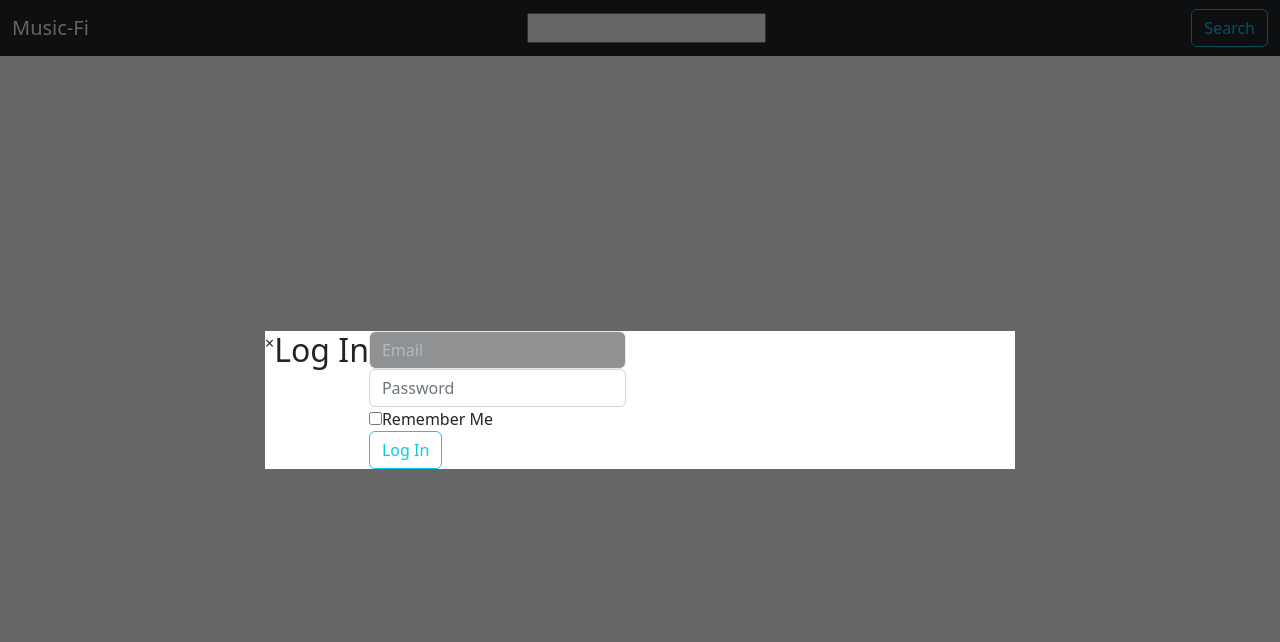
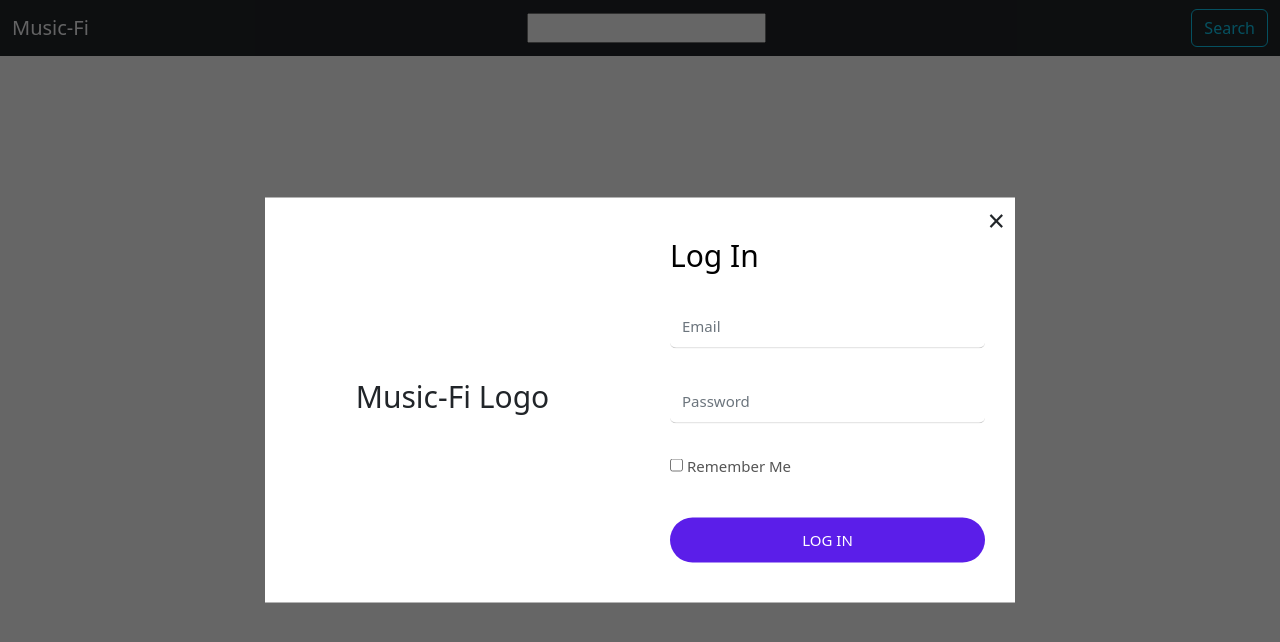
Before and after one commit to e-nk/music-Fi, a plain HTML site: page index.html in a window 1280 px wide. Drawn offline with Linux system fonts and the light colour scheme.

Commit message:
Form design update

```diff
--- a/css/style.css
+++ b/css/style.css
@@ -1,9 +1,17 @@
 /*Responsive*/
-@media(max-width: 767px) {
-    .container-fluid{
-        width: calc(100% -30px);
-    }
+@media(max-width: 767px){
+	.login-popup .box{
+		width: calc(100% - 30px);
+	}
+	.login-popup .box .img-area{
+		display: none;
+	}
+	.login-popup .box .form{
+		flex: 0 0 100%;
+        max-width: 100%;
+	}
 }
+
 
 body {
     margin: 0;
@@ -151,3 +159,26 @@ main article audio {
 	font-size: 15px;
 	color:#555555;
 }
+.login-popup .box .form .btn{
+	width: 100%;
+	background-color: #5b1ee9;
+	margin-top:40px;
+	height: 45px;
+	border:none;
+	border-radius: 25px;
+	font-size: 15px;
+	text-transform: uppercase;
+	color:#ffffff;
+	cursor: pointer;
+}
+.login-popup .box .form .btn:focus{
+	outline: none;
+}
+
+.login-popup .box .form .close{
+	position: absolute;
+	right: 10px;
+	top:0px;
+	font-size: 30px;
+	cursor: pointer;
+}
--- a/index.html
+++ b/index.html
@@ -24,21 +24,29 @@
     <!-- Login form -->
     <div class="login-popup">
         <div class="box">
+             <div class="img-area">
+                 <div class="img">
+                 </div>
+                 <h1>Music-Fi Logo</h1>
+             </div>
+             <div class="form">
                  <div class="close">&times;</div>
-        <h2>Log In</h2>
+                 <h1>Log In</h1>
                  <form>
                      <div class="form-group">
-                <input type="text" class="form-control placeholder" placeholder="Email">
+                         <input type="text" placeholder="Email" class="form-control">
                      </div>
                      <div class="form-group">
-                <input type="password" class="form-control" placeholder="Password">
+                         <input type="password" placeholder="Password" class="form-control">
                      </div>
                      <div class="form-group">
-                <label><input type="checkbox">Remember Me</label>
+                         <label><input type="checkbox">
+                             Remember Me
+                         </label>
                      </div>
                      <button type="button" class="btn btn-outline-info">Log In</button>
-
                  </form>
+             </div>
         </div>
         </div>
 
```
Lines whose indentation alone changed are shown as unchanged.
